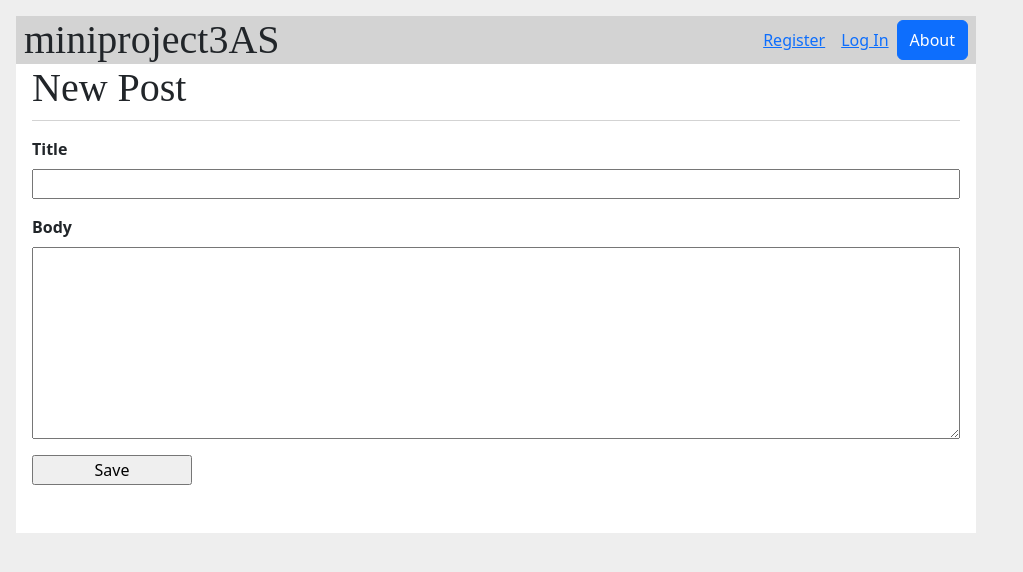
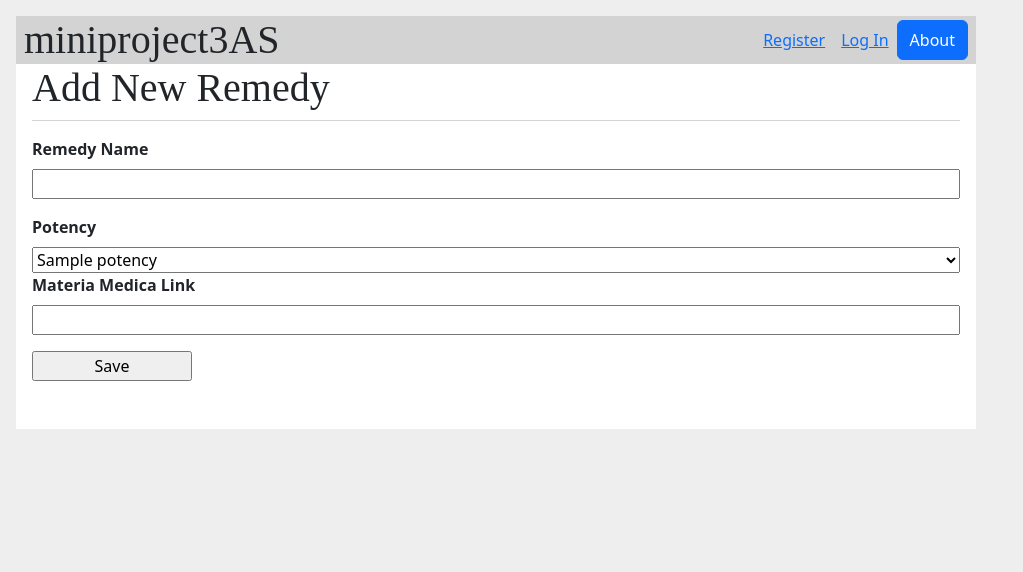
Before and after one commit to ksuviper/miniproject3AS, a Flask app: template flaskr/templates/homeo/create.html in a window 1280 px wide. Shown: the top 572 px of the page, without its empty margins (0-1023 px from the left). Run offline with Flask 3, Linux system fonts and the light colour scheme; the template is opened without the code that fills it: most values are stand-ins (such as "Sample title", 1, 10 or a date in 2020).

Commit message:
update create page to include all remedy fields.

```diff
--- a/flaskr/templates/homeo/create.html
+++ b/flaskr/templates/homeo/create.html
@@ -1,15 +1,21 @@
 {% extends 'base.html' %}
 
 {% block header %}
-  <h1>{% block title %}New Post{% endblock %}</h1>
+  <h1>{% block title %}Add New Remedy{% endblock %}</h1>
 {% endblock %}
 
 {% block content %}
   <form method="post">
-    <label for="title">Title</label>
-    <input name="title" id="title" value="{{ request.form['title'] }}" required>
-    <label for="body">Body</label>
-    <textarea name="body" id="body">{{ request.form['body'] }}</textarea>
+    <label for="name">Remedy Name</label>
+    <input name="name" id="name" value="{{ request.form['name'] }}" required>
+    <label>Potency</label>
+    <select name="potency">
+      {% for p in potency_list %}
+        <option value="{{ p.id }}">{{ p.potency }}</option>
+      {% endfor %}
+    </select>
+    <label for="materia_medica_link">Materia Medica Link</label>
+    <input name="materia_medica_link" id="materia_medica_link" value="{{ request.form['materia_medica_link'] }}">
     <input type="submit" value="Save">
   </form>
 {% endblock %}
```
